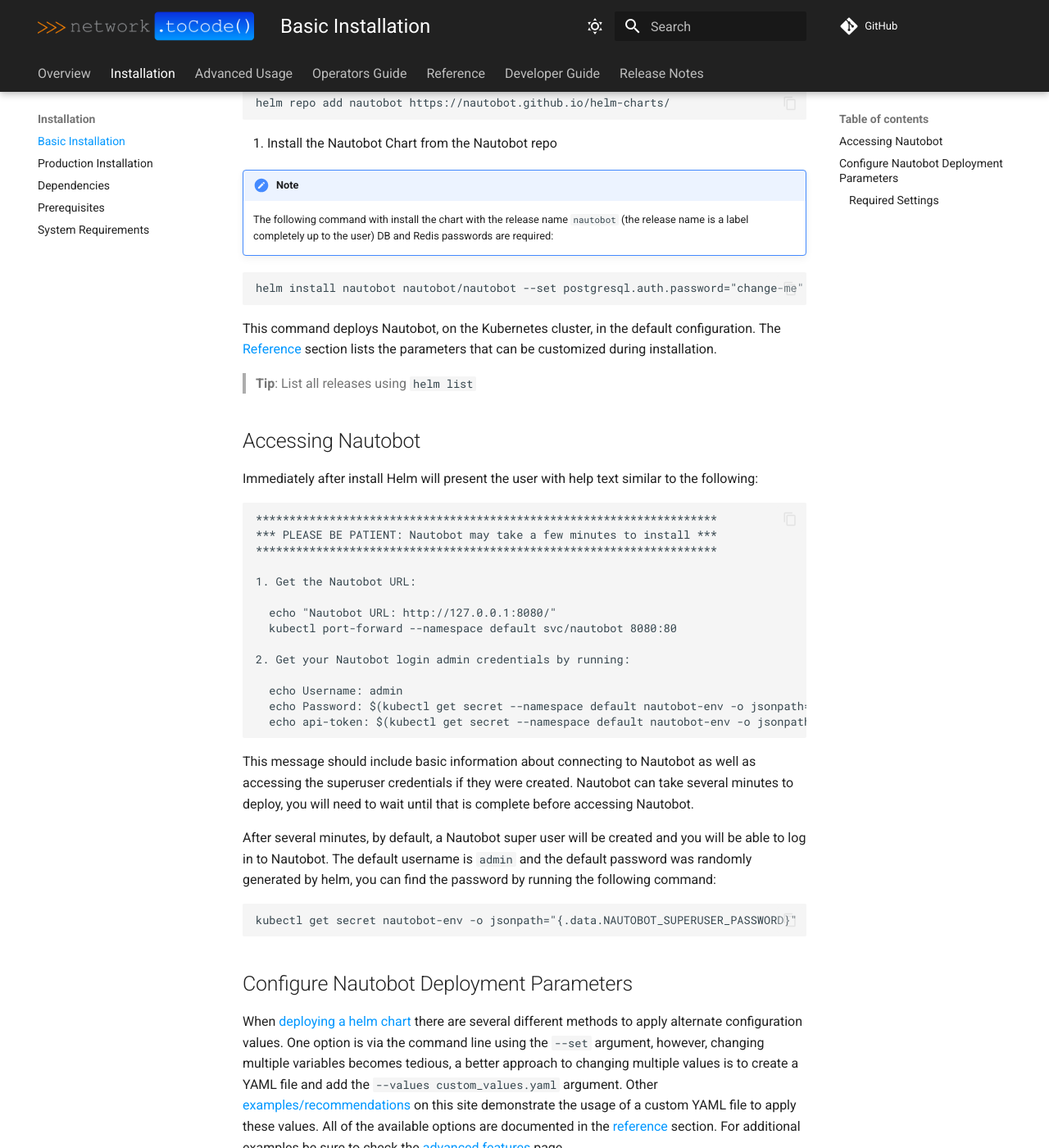
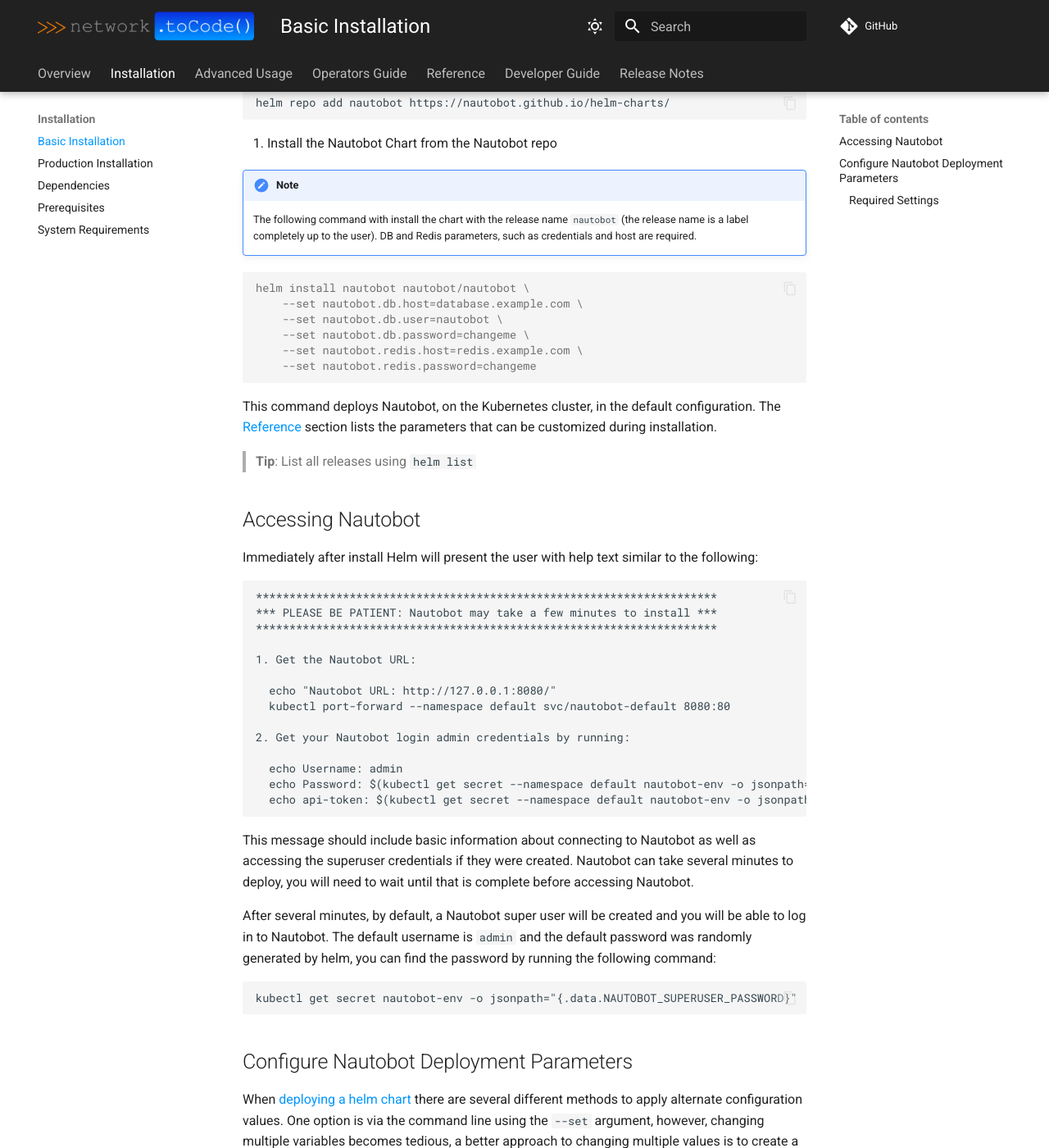
Before and after one commit to nautobot/helm-charts, an MkDocs documentation site: the page built from docs/installation/basic.md, in a window 1280 px wide and 1400 px high, scrolled down 213 px. Shown: the whole window at 82% size. Built offline with MkDocs 1.6.1 and Material for MkDocs 9.7.7, drawn with Linux system fonts in a browser that asks for light colours; comment, search, counter and statistics services are not loaded; some of the changed text lies outside the part shown.

Commit message:
update docs

````diff
--- a/docs/installation/basic.md
+++ b/docs/installation/basic.md
@@ -10,10 +10,16 @@
 3. Install the Nautobot Chart from the Nautobot repo
 
 !!! note
-    The following command with install the chart with the release name `nautobot` (the release name is a label completely up to the user) DB and Redis passwords are required:
+    The following command with install the chart with the release name `nautobot` (the release name is a label completely up to the user).
+    DB and Redis parameters, such as credentials and host are required.
 
-```no-highlight
-helm install nautobot nautobot/nautobot --set postgresql.auth.password="change-me" --set redis.auth.password="change-me"
+```console
+helm install nautobot nautobot/nautobot \
+    --set nautobot.db.host=database.example.com \
+    --set nautobot.db.user=nautobot \
+    --set nautobot.db.password=changeme \
+    --set nautobot.redis.host=redis.example.com \
+    --set nautobot.redis.password=changeme
 ```
 
 This command deploys Nautobot, on the Kubernetes cluster, in the default configuration. The [Reference](../../configuration/reference/) section lists the parameters that can be customized during installation.
@@ -32,7 +38,7 @@
 1. Get the Nautobot URL:
 
   echo "Nautobot URL: http://127.0.0.1:8080/"
-  kubectl port-forward --namespace default svc/nautobot 8080:80
+  kubectl port-forward --namespace default svc/nautobot-default 8080:80
 
 2. Get your Nautobot login admin credentials by running:
 
@@ -59,15 +65,13 @@
 
 ### Required Settings
 
-The following settings are the bare minimum required values to deploy this chart:
+The following settings are the bare minimum required values to deploy this chart for development and testing purposes:
 
 ```yaml
 postgresql:
-  auth:
-    password: "change-me"
+  enabled: true
 redis:
-  auth:
-    password: "change-me"
+  enabled: true
 ```
 
 This will deploy a PostgreSQL database and a Redis instance for Nautobot in the same namespace.
````
Also changed, not shown: docs/index.md (+3 -3 lines), docs/installation/production.md (+6 -8 lines).
